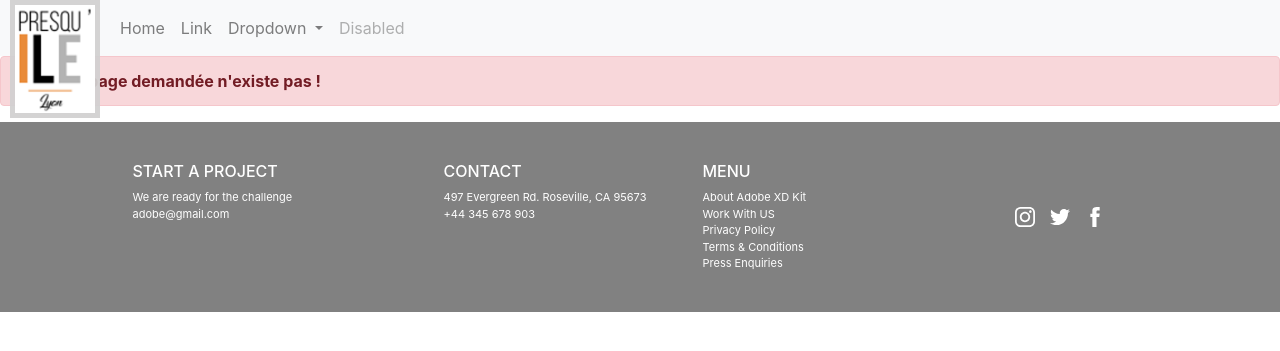
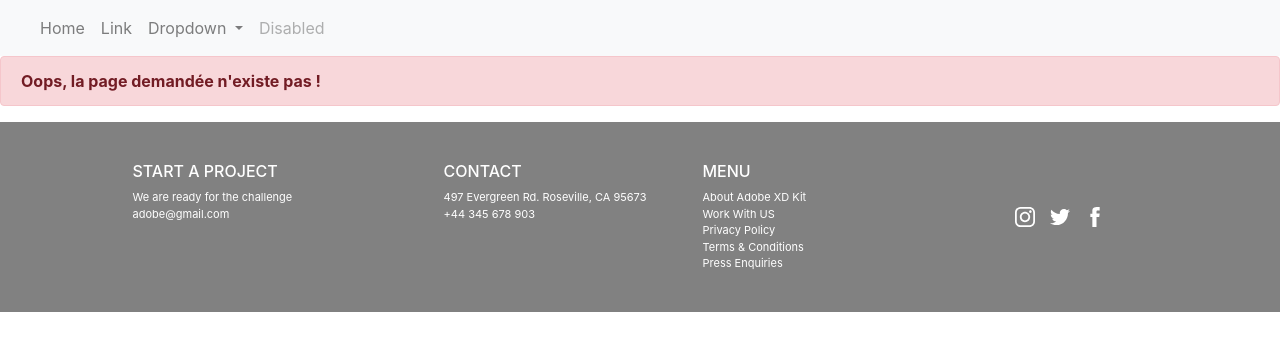
Before and after one commit to GermainJonathan/projet_city, a PHP site: page /index.php?page=header in a window 1280 px wide. Shown: the top 351 px of the page. Run offline with PHP 8.4, Linux system fonts and the light colour scheme; some libraries are stand-ins or nearby versions.

Commit message:
:bug: Header CSS - Correction CSS

```diff
--- a/Site/assets/css/header.css
+++ b/Site/assets/css/header.css
@@ -3,19 +3,3 @@
 	top: 0;
 	z-index: 15;
 }
-
-.nav-icon {
-    background-image: url(../images/icon.png);
-    background-repeat: no-repeat;
-    height: 118px;
-    width: 90px;
-    position: absolute;
-    background-size: contain;
-    z-index: 16;
-    border: solid 5px #d2d0d0ef;
-    margin-left: 10px;
-}
-
-.navbar-brand {
-    margin-left: 80px
-}
```
